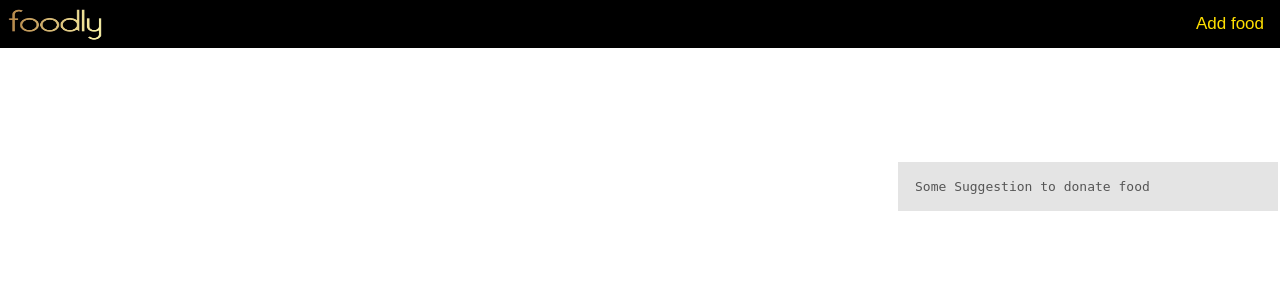
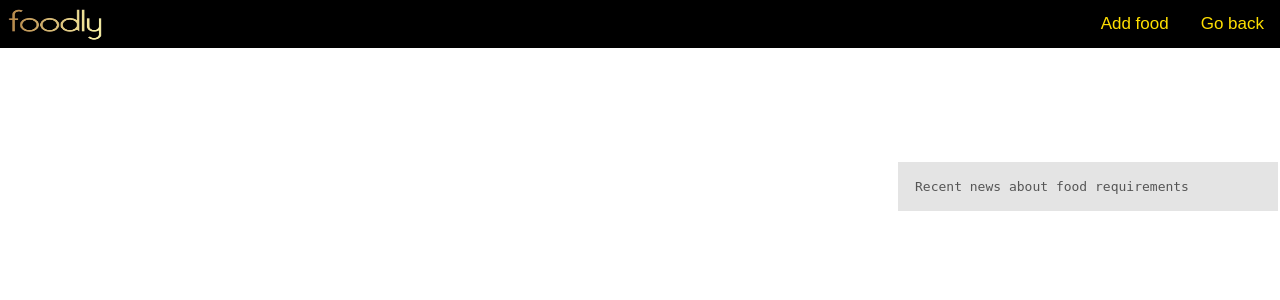
Before and after one commit to namanvashistha/hackfest_18, a PHP site: page /food_donation.php in a window 1280 px wide. Shown: the top 300 px of the page. Run offline with PHP 8.4, Linux system fonts and the light colour scheme; data that the repository does not hold is empty.

Commit message:
food donation

```diff
--- a/food_donation.php
+++ b/food_donation.php
@@ -27,7 +27,9 @@ if(isset($_POST['update'])){
 <body>
  <div class="topnav">
         <img src="images/header_logo.jpeg" height= "45px" width = "110px" align="left">
+          <a href="index.php">Go back</a>
         <a onclick="document.getElementById('id01').style.display='block'" style="width:auto;">Add food</a>
+
         <div id="id01" class="modal">
 
   <div class="modal-content animate">
--- a/scrap.php
+++ b/scrap.php
@@ -71,7 +71,7 @@ table thead, table tbody tr {
 <table >
     <thead>
         <tr>
-            <td>Some Suggestion to donate food</td>
+            <td>Recent news about food requirements</td>
 
         </tr>
     </thead>
```
